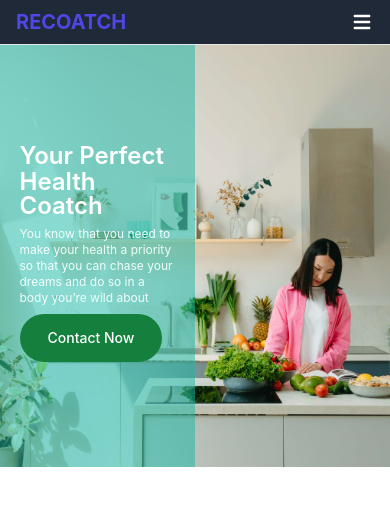
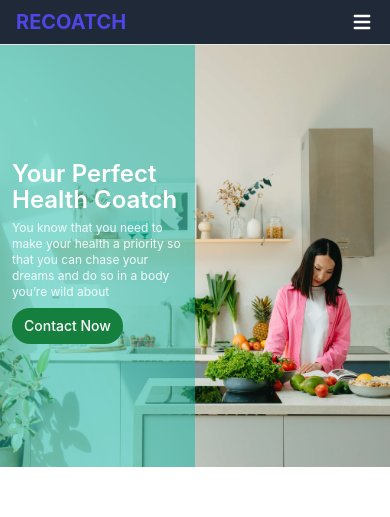
Before and after one commit to alwaysraihan/Recoach, a React (Create React App) app: page / in a window 390 px wide. Shown: the top 517 px of the page. Built offline with nearby package versions, Linux system fonts and the light colour scheme; no server answers.

Commit message:
sm device more responsiveness added

```diff
--- a/src/components/home/Banner.jsx
+++ b/src/components/home/Banner.jsx
@@ -9,7 +9,7 @@ const Banner = () => {
         style={{ backgroundImage: `url(${backgroundImage})` }}
         className="h-[50vh] lg:h-[70vh] bg-cover bg-center"
       >
-        <div className="bg-teal-500 flex justify-start items-center w-[50%]  px-[5%] h-full bg-opacity-50">
+        <div className="bg-teal-500 flex justify-start items-center w-[50%] px-3 md:px-[5%] h-full bg-opacity-50">
           <div>
             <h1 className="text-2xl md:text-4xl leading-7 md:leading-10 lg:leading-10 lg:text-6xl font-semibold text-white">
               Your Perfect
@@ -17,13 +17,13 @@ const Banner = () => {
             <h1 className="text-2xl leading-6 md:leading-10 lg:leading-tight md:text-4xl lg:text-6xl font-semibold text-white">
               Health Coatch
             </h1>
-            <p className="text-teal-50  my-2 md:mt-2 md:mb-3  lg:mt-2 text-xs md:text-sm lg:text-xl lg:mb-5 ">
+            <p className=" text-teal-50  my-2 md:mt-2 md:mb-3  lg:mt-2 text-xs md:text-sm lg:text-xl lg:mb-5 ">
               You know that you need to make your health a priority so that you
               can chase your dreams and do so in a body you’re wild about
             </p>
             <button
               type="button"
-              className=" text-white bg-green-700 hover:bg-green-800 foc font-medium rounded-full text-sm px-7 py-3.5 mr-2 mb-2 dark:bg-green-600 dark:hover:bg-green-700 dark:focus:ring-green-800"
+              className=" text-white bg-green-700 hover:bg-green-800 foc font-medium rounded-full text-sm px-3 py-2 md:px-7  md:py-3.5  mr-2 mb-2 dark:bg-green-600 dark:hover:bg-green-700 dark:focus:ring-green-800"
               onClick={() => navigrate("/contact")}
             >
               Contact Now
```
